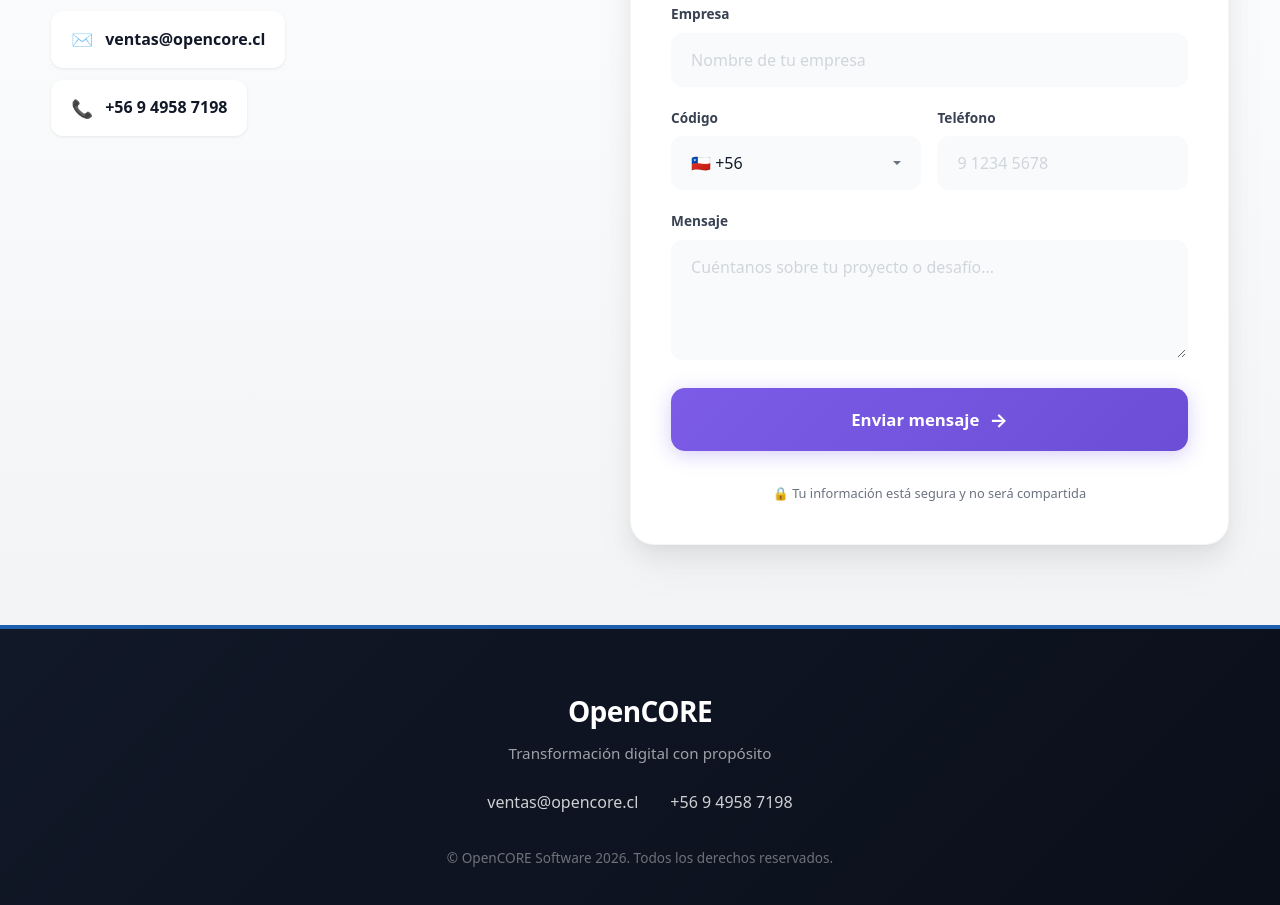
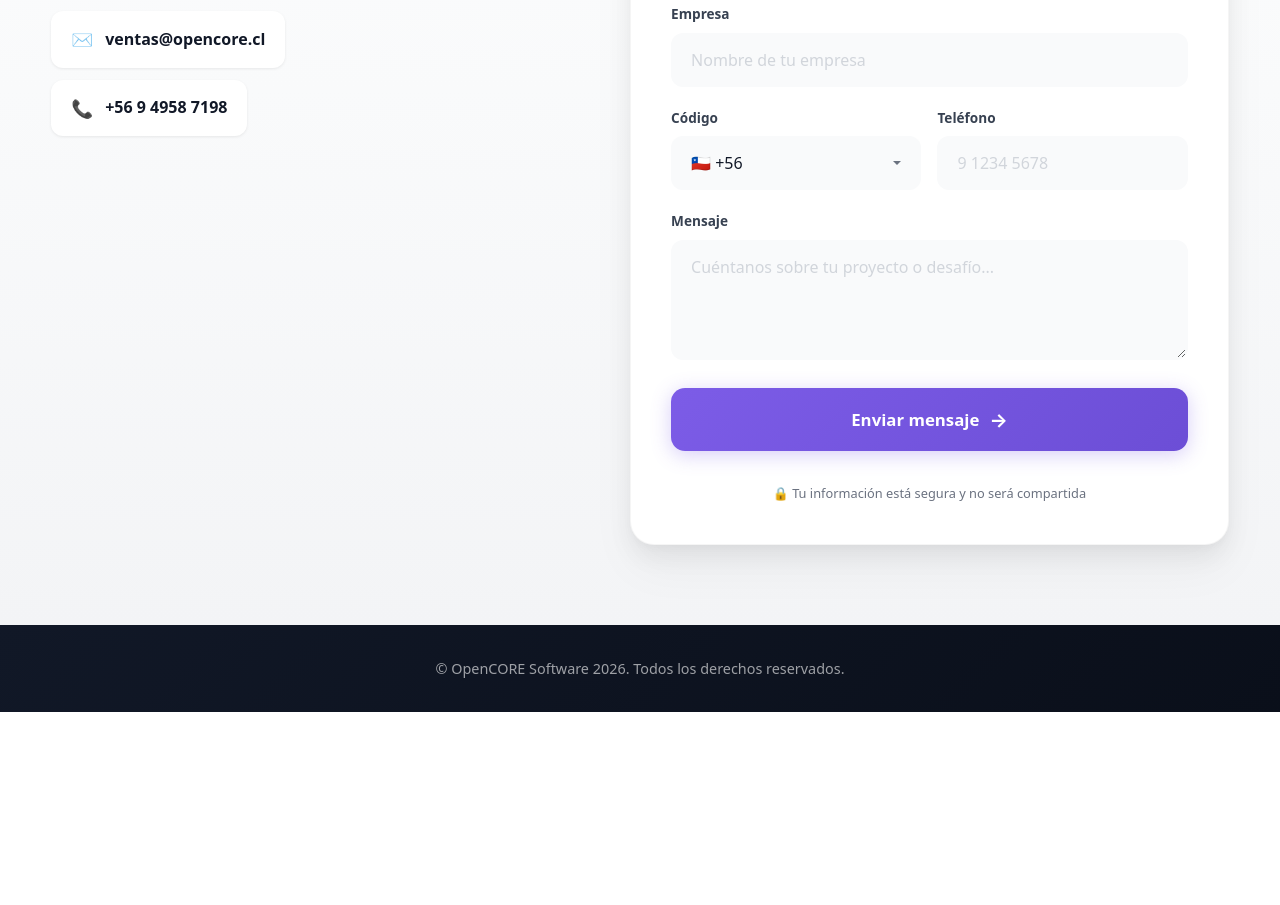
Before and after one commit to kokenator19990/opencore-site, a plain HTML site: page opencore-1.4.html in a window 1280 px wide. Shown: the part 5071-5976 px from the top of the page. After the commit the page ends 5783 px from the top, so only its background shows below. Drawn offline with Linux system fonts and the light colour scheme.

Commit message:
Simplify footer to copyright only

```diff
--- a/css/styles-1.4.css
+++ b/css/styles-1.4.css
@@ -812,68 +812,17 @@ ul { list-style: none; }
 }
 
 /* ============================================
-   FOOTER - Premium
+   FOOTER - Simple
    ============================================ */
 .footer {
   background: linear-gradient(135deg, var(--c-gray-900) 0%, #0a0f1a 100%);
-  padding: 60px var(--gutter) 40px;
-  border-top: 4px solid var(--c-primary);
-}
-
-.footer-content {
-  max-width: 1200px;
-  margin: 0 auto;
+  padding: 32px var(--gutter);
   text-align: center;
 }
 
-.footer-brand {
-  margin-bottom: 24px;
-}
-
-.footer-logo {
-  font-size: 1.75rem;
-  font-weight: 800;
-  color: white;
-  letter-spacing: -0.02em;
-}
-
-.footer-tagline {
-  font-size: 0.95rem;
+.footer-text {
   color: rgba(255, 255, 255, 0.6);
-  margin-top: 8px;
-}
-
-.footer-links {
-  display: flex;
-  justify-content: center;
-  gap: 32px;
-  margin-bottom: 32px;
-}
-
-.footer-links a {
-  color: rgba(255, 255, 255, 0.8);
-  font-weight: 500;
-  transition: color 0.3s ease;
-}
-
-.footer-links a:hover {
-  color: white;
-}
-
-.footer-text {
-  color: rgba(255, 255, 255, 0.4);
-  font-size: 0.85rem;
-}
-
-@media (max-width: 600px) {
-  .footer {
-    padding: 40px var(--gutter) 32px;
-  }
-
-  .footer-links {
-    flex-direction: column;
-    gap: 16px;
-  }
+  font-size: 0.9rem;
 }
 
 /* ============================================
--- a/opencore-1.4.html
+++ b/opencore-1.4.html
@@ -204,17 +204,7 @@
 
   <!-- Footer -->
   <footer class="footer">
-    <div class="footer-content">
-      <div class="footer-brand">
-        <span class="footer-logo">OpenCORE</span>
-        <p class="footer-tagline">Transformación digital con propósito</p>
-      </div>
-      <div class="footer-links">
-        <a href="mailto:ventas@opencore.cl">ventas@opencore.cl</a>
-        <a href="tel:+56949587198">+56 9 4958 7198</a>
-      </div>
-      <p class="footer-text">© OpenCORE Software 2026. Todos los derechos reservados.</p>
-    </div>
+    <p class="footer-text">© OpenCORE Software 2026. Todos los derechos reservados.</p>
   </footer>
 
   <!-- Toast Notification -->
```
